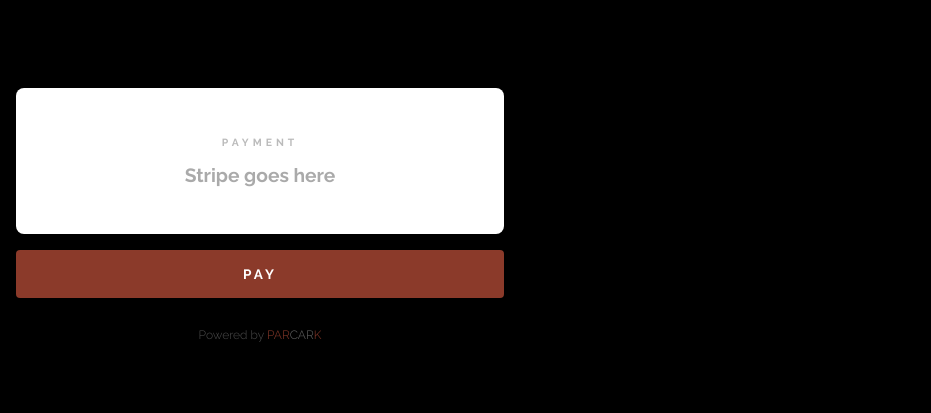
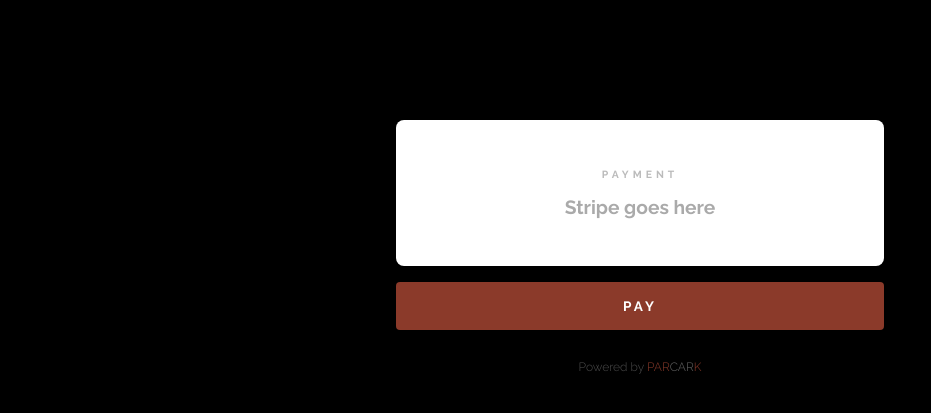
Before and after one commit to gswelby-png/landmarque, a FastAPI app: page /mockup in a window 1280 px wide. Shown: the top 413 px of the page, without its empty margins (0-931 px from the left). Run offline with FastAPI, Linux system fonts and the light colour scheme.

Commit message:
Fix payment/receipt centering and top padding

```diff
--- a/app/templates/driver/payment_mockup.html
+++ b/app/templates/driver/payment_mockup.html
@@ -87,7 +87,7 @@
 </head>
 <body>
 
-  <div class="container" style="max-width:520px; padding: 0 1rem;">
+  <div style="max-width:520px; margin:0 auto; padding: 2rem 1rem 0;">
 
     <div class="estate-header">
       {% if logo_url %}
--- a/app/templates/driver/receipt_placeholder.html
+++ b/app/templates/driver/receipt_placeholder.html
@@ -69,7 +69,7 @@
 </head>
 <body>
 
-  <div class="container" style="max-width:520px; padding: 0 1rem;">
+  <div style="max-width:520px; margin:0 auto; padding: 2rem 1rem 0;">
 
     <div class="estate-header">
       {% if logo_url %}
```
